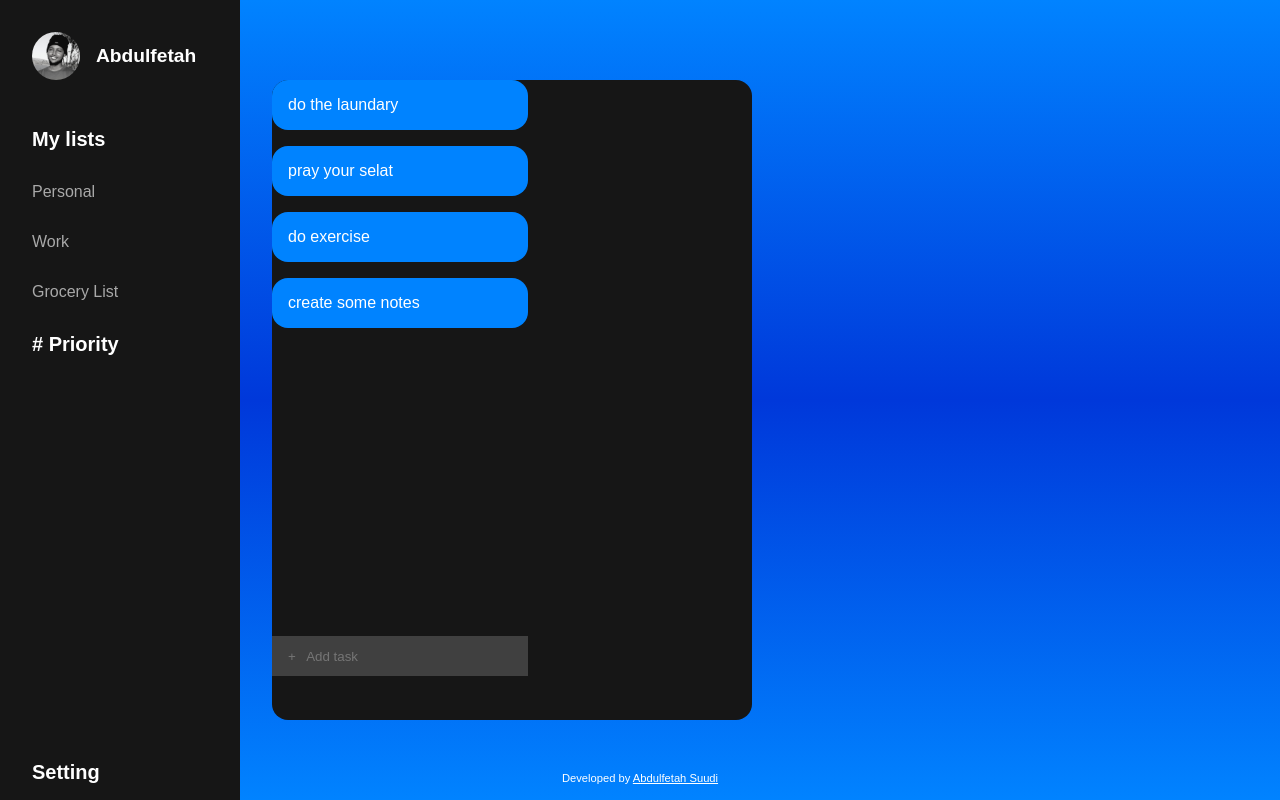
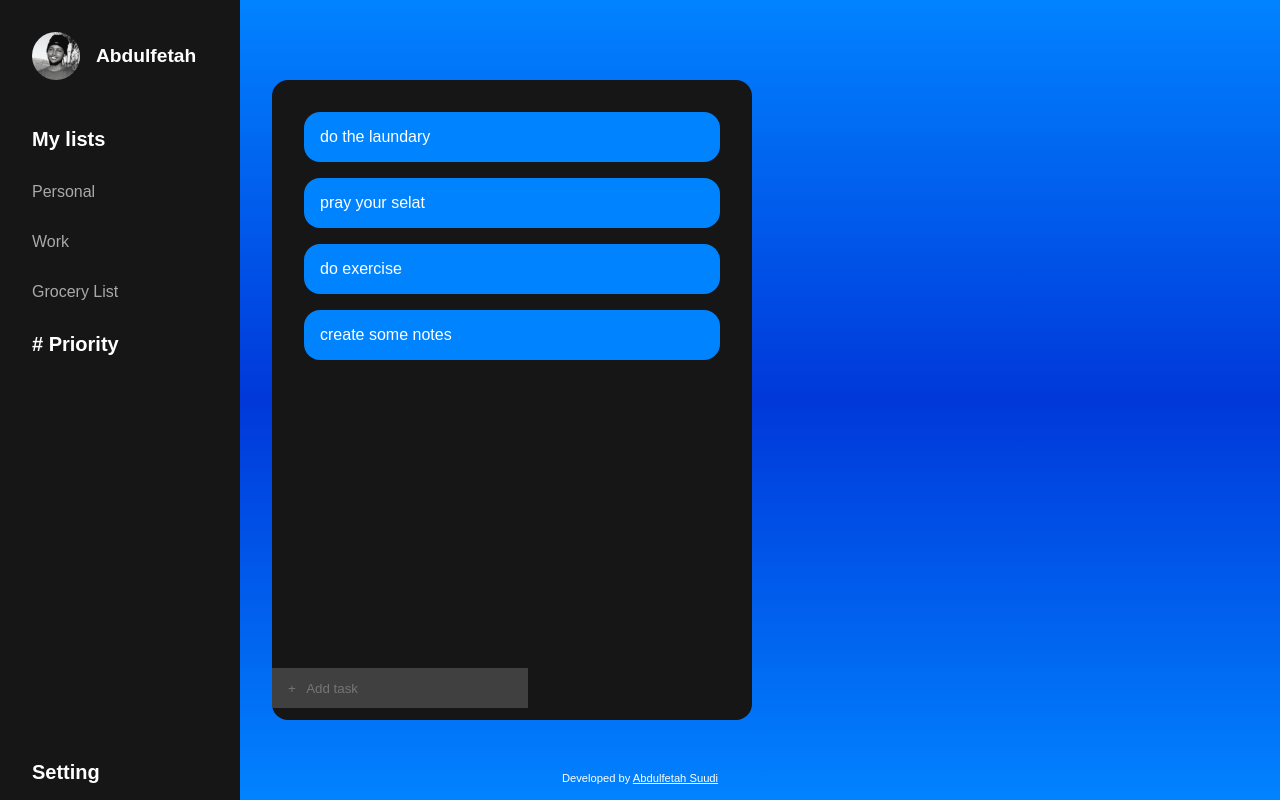
Before and after one commit to iamsuudi/to-do-list, a website built with webpack: page src/index.html in a window 1280 px wide. Built offline with nearby package versions, Linux system fonts and the light colour scheme.

Commit message:
Make div.list to take 90% height and 100% width

```diff
--- a/src/style.sass
+++ b/src/style.sass
@@ -28,8 +28,9 @@ body
         margin-left: 2rem
 
         div.list
-            height: 34rem
-            width: 16rem
+            height: 90%
+            width: 100%
+            padding: 2rem
 
             display: flex
             flex-direction: column
```
